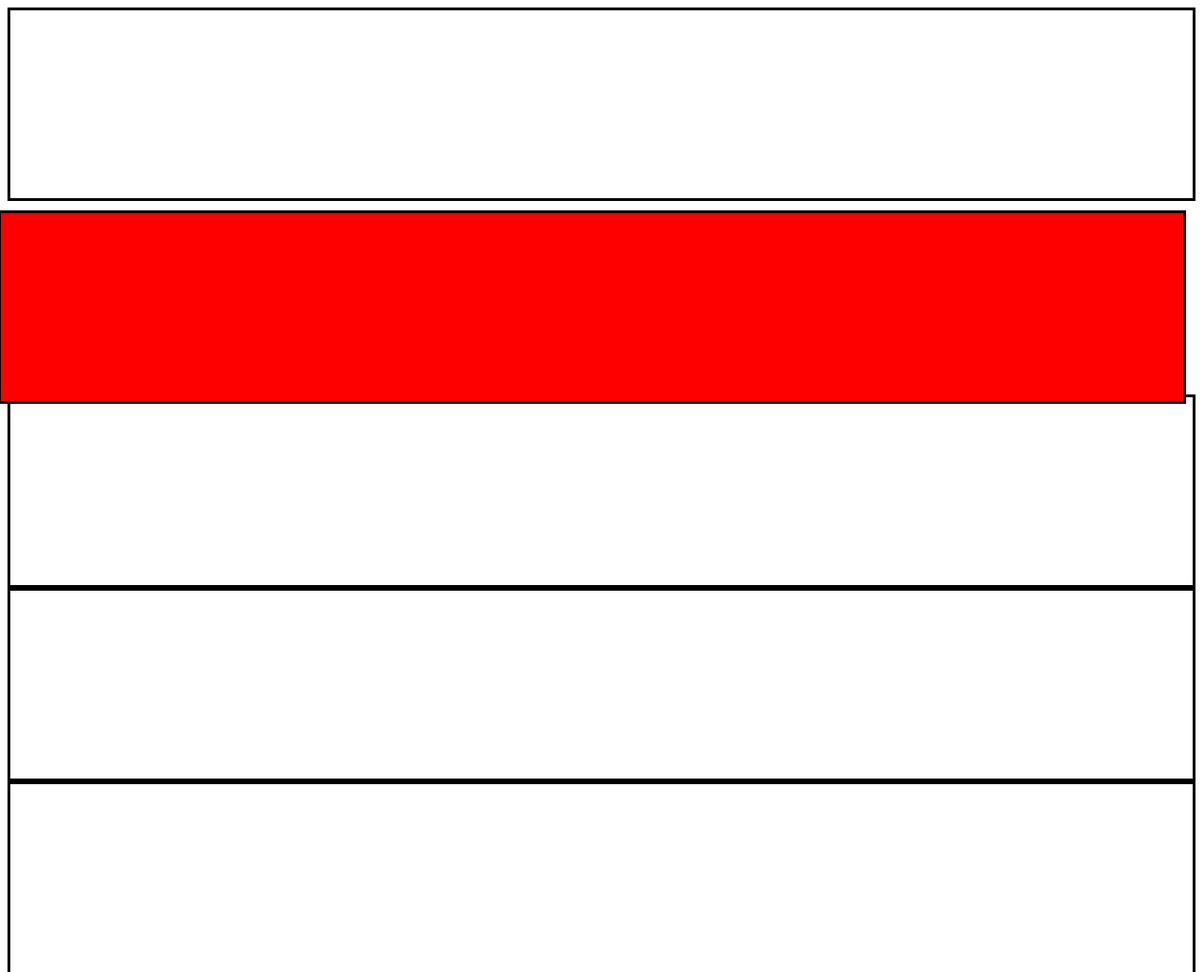
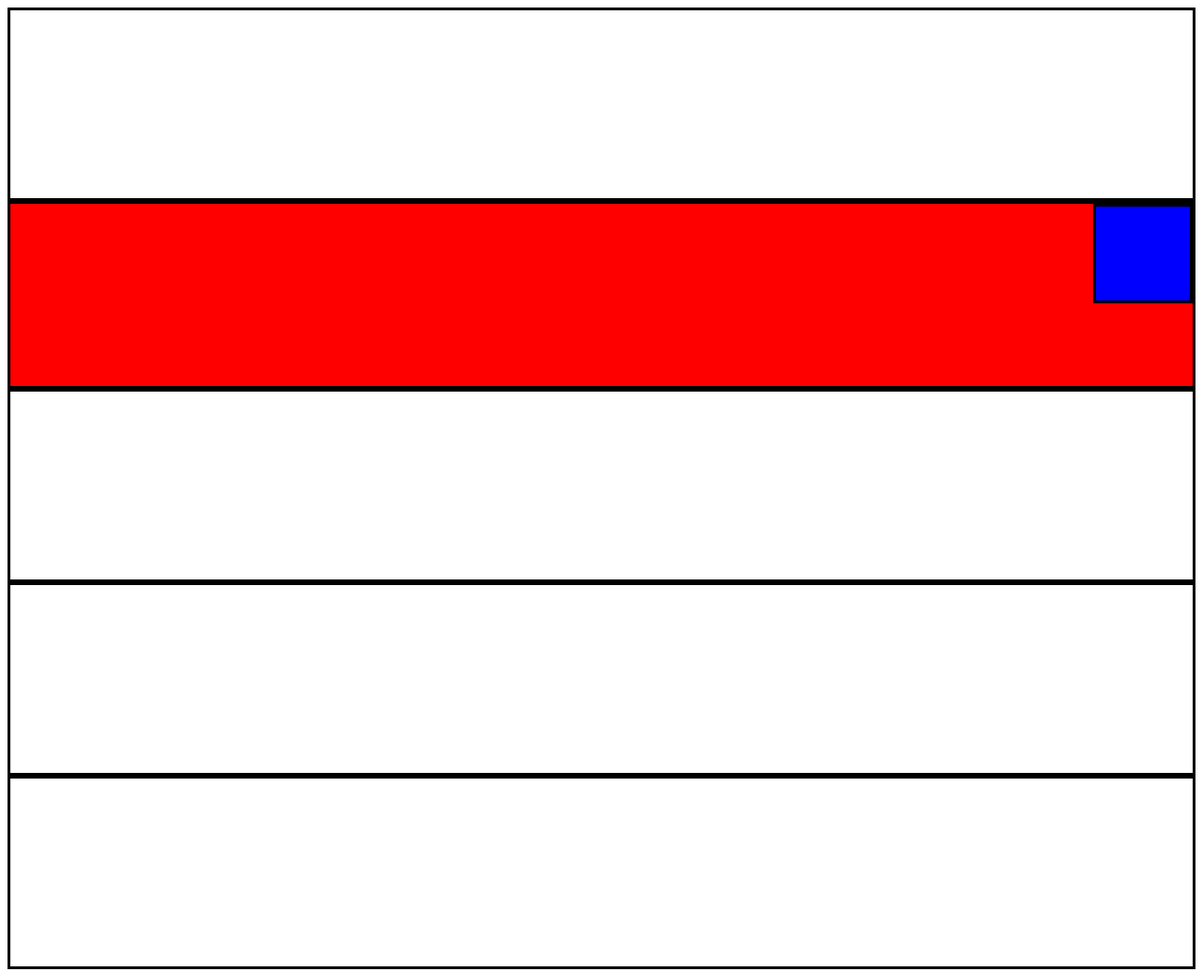
Before and after one commit to KacyLou13/CSS-Crash-course, a plain HTML site: page index.html in a window 1280 px wide. Shown: the top 1035 px of the page at 94% size. Drawn offline with Linux system fonts and the light colour scheme.

Commit message:
absolute

```diff
--- a/index.html
+++ b/index.html
@@ -10,7 +10,9 @@
 
   <body>
     <div></div>
-    <div class="red"></div>
+    <div class="red">
+      <div class="child"></div>
+    </div>
     <div></div>
     <div></div>
     <div></div>
--- a/style.css
+++ b/style.css
@@ -6,6 +6,17 @@ div {
 .red {
   background-color: red;
   position: relative;
-  top: 10px;
-  right: 10px;
+  width: 100%;
+  top: 0;
+  left: 0;
+  box-sizing: border-box;
 }
+
+.child {
+  background-color: blue;
+  width: 100px;
+  height: 100px;
+  position: absolute;
+  top: 0;
+  right: 0;
+}
```
